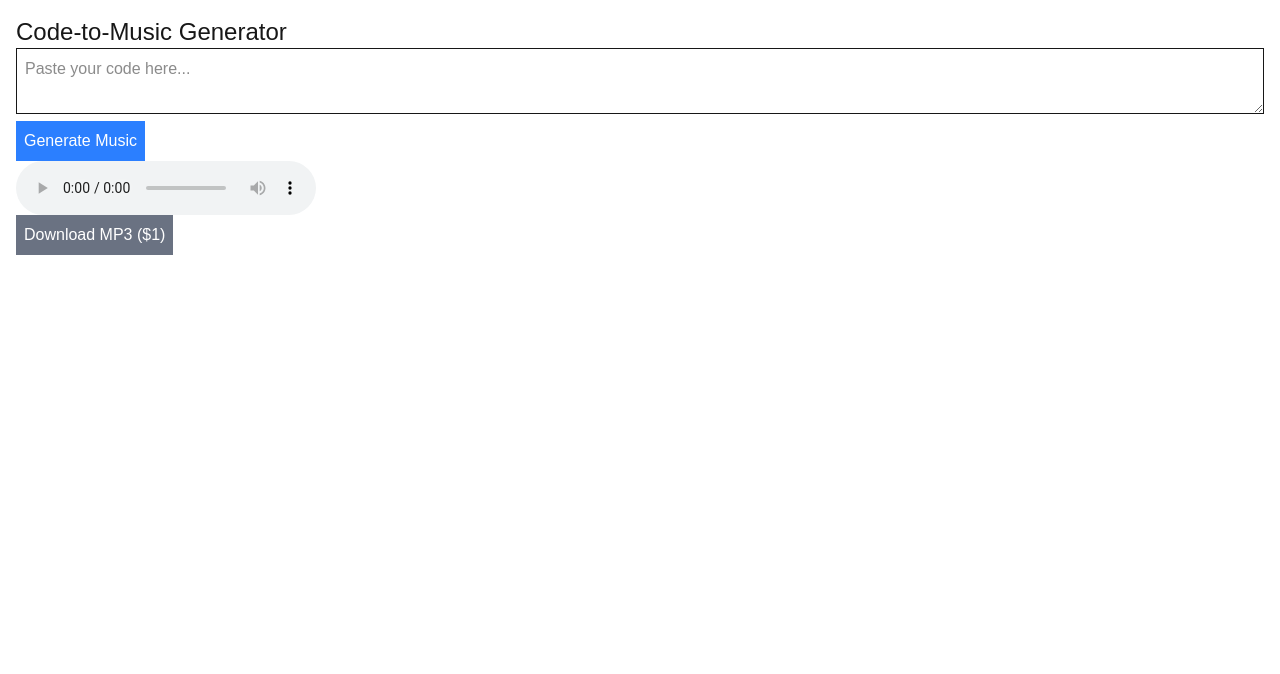
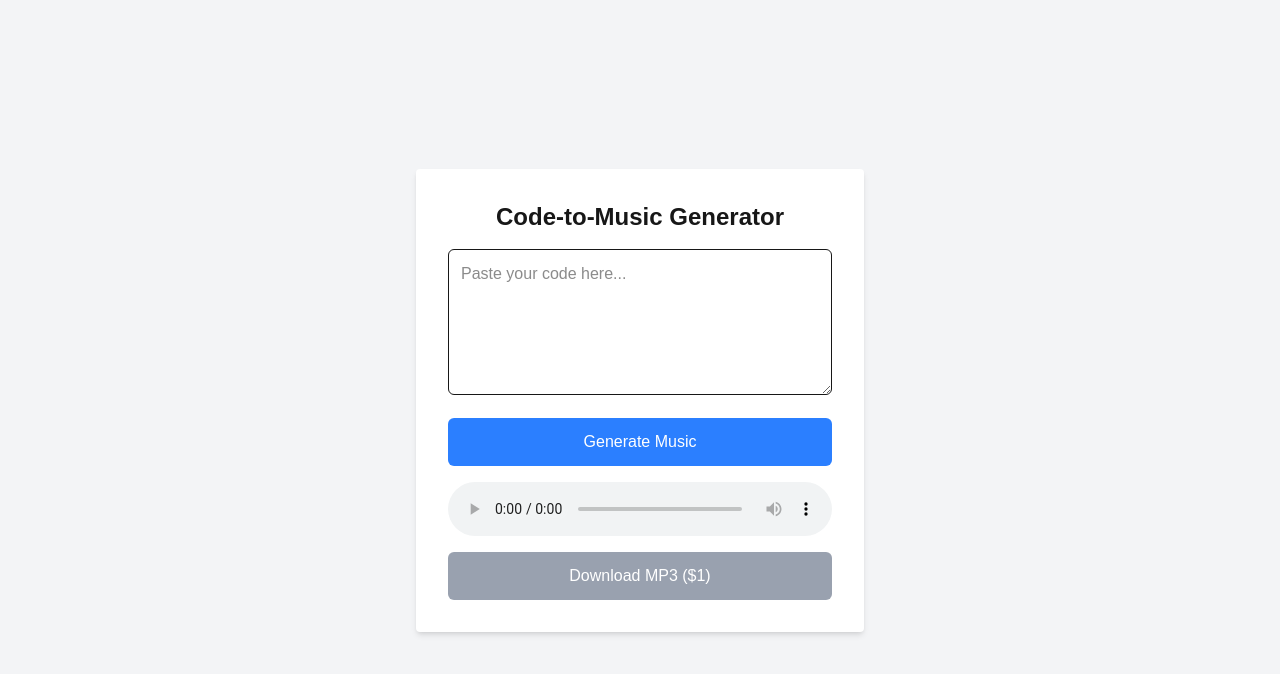
Before and after one commit to mido18/code-to-music, a Next.js app: page / in a window 1280 px wide. Shown: the top 674 px of the page. Built offline with nearby package versions, Linux system fonts and the light colour scheme.

Commit message:
adding style to page

```diff
--- a/src/app/page.tsx
+++ b/src/app/page.tsx
@@ -9,22 +9,31 @@ export default function Home() {
   };
 
   return (
-    <div className="p-4">
-      <h1 className="text-2xl">Code-to-Music Generator</h1>
+    <div className="flex flex-col items-center justify-center min-h-screen bg-gray-100">
+      <div className="bg-white p-8 rounded shadow-md w-2/3 max-w-md">
+        <h1 className="text-2xl font-bold mb-4 text-center">Code-to-Music Generator</h1>
         <textarea
-        className="w-full p-2 border"
+          className="w-full p-3 mb-4 border rounded-md focus:ring focus:ring-blue-200 transition duration-300"
           value={code}
           onChange={(e) => setCode(e.target.value)}
           placeholder="Paste your code here..."
           maxLength={1000}
+          rows={5}
         />
-      <button className="p-2 bg-blue-500 text-white" onClick={handleGenerate}>
+        <button
+          className="w-full p-3 bg-blue-500 text-white rounded-md hover:bg-blue-600 transition duration-300 focus:outline-none focus:ring focus:ring-blue-200"
+          onClick={handleGenerate}
+        >
           Generate Music
         </button>
-      <audio controls id="preview" />
-      <button className="p-2 bg-gray-500 text-white" disabled>
+        <audio controls id="preview" className="mt-4 w-full" />
+        <button
+          className="w-full p-3 bg-gray-400 text-white rounded-md mt-4 cursor-not-allowed"
+          disabled
+        >
           Download MP3 ($1)
         </button>
       </div>
+    </div>
   );
 }
```
Lines whose indentation alone changed are shown as unchanged.
